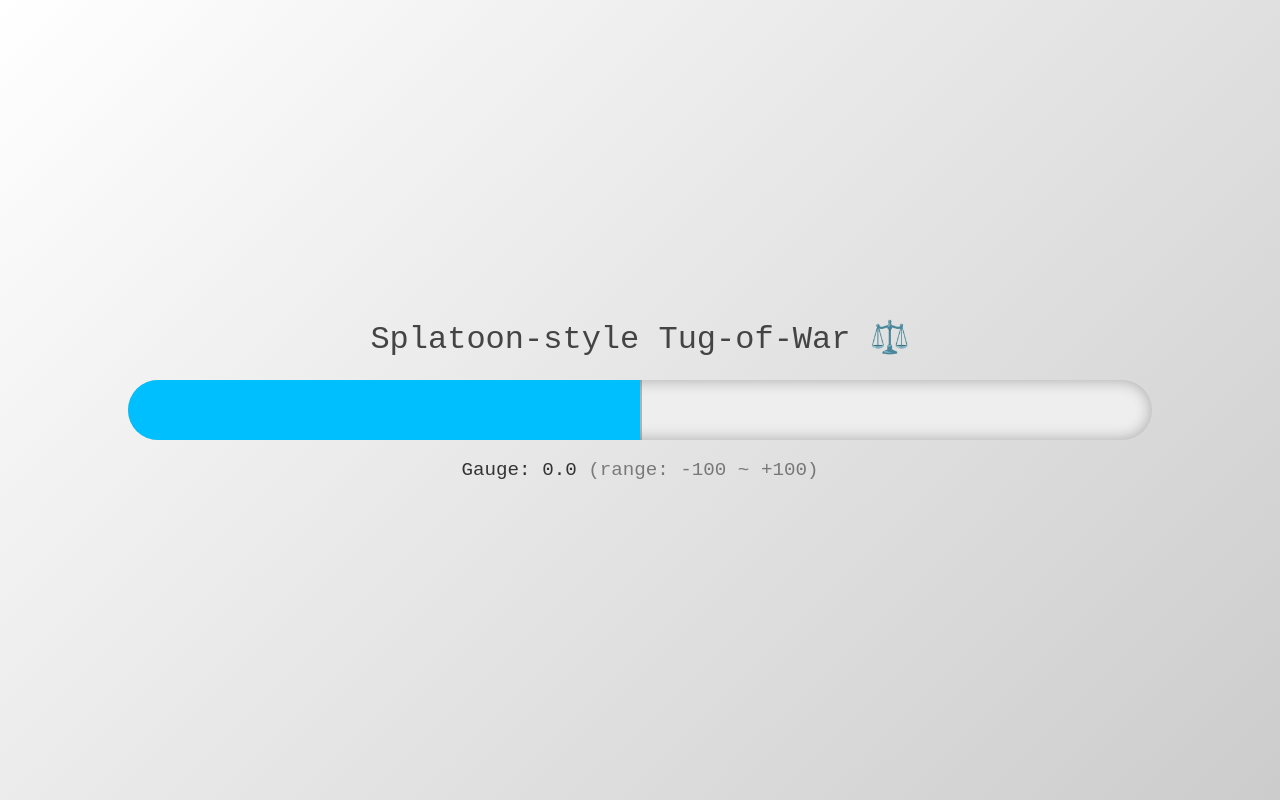
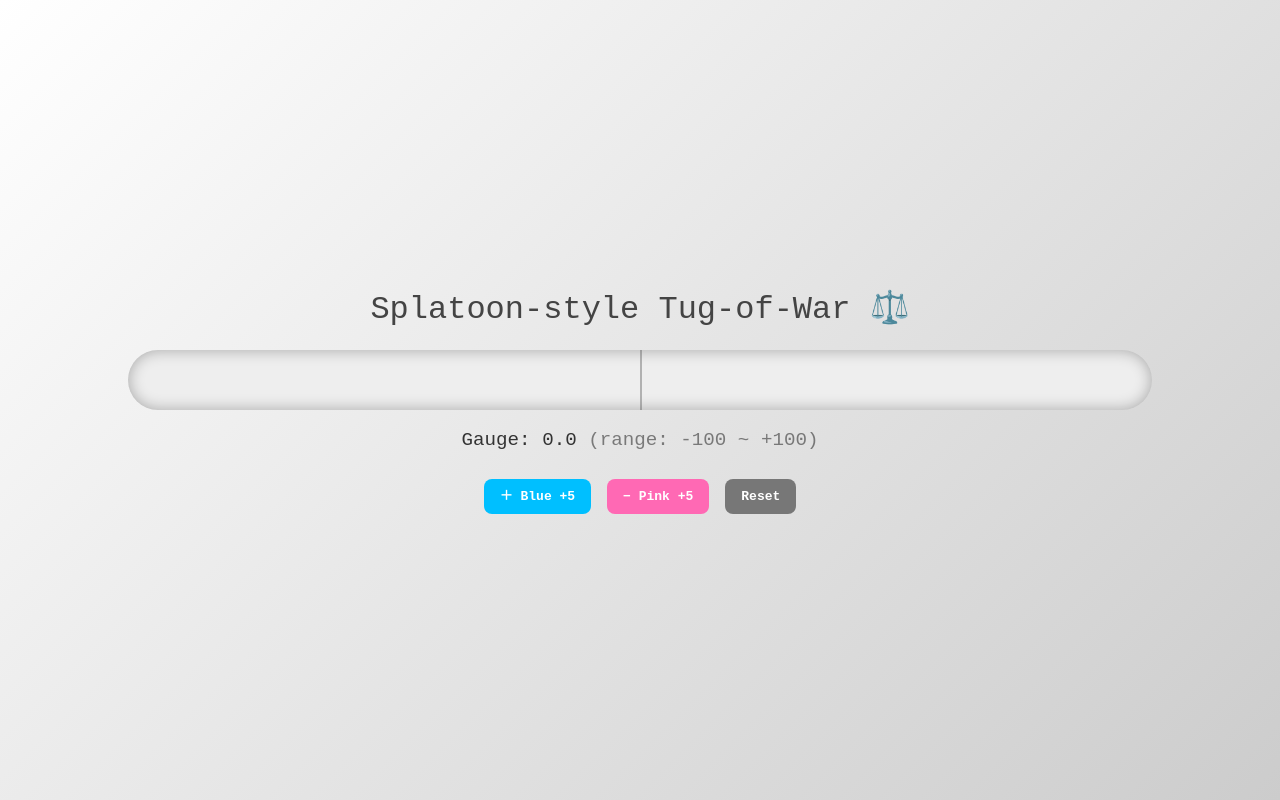
Before and after one commit to eirakusoya-std/gachihoko, a Next.js app in the folder gachihoko/: page / in a window 1280 px wide. Built offline with nearby package versions, Linux system fonts and the light colour scheme.

Commit message:
feat: gauge debug

```diff
--- a/gachihoko/app/page.tsx
+++ b/gachihoko/app/page.tsx
@@ -9,44 +9,28 @@
 };
 
 export default function Page() {
-  // 現在のゲージ位置 (-100 ~ 100)
-  const [gauge, setGauge] = useState(0);
+  const [gauge, setGauge] = useState(0); // -100 ~ 100
   const [meshData, setMeshData] = useState<MeshData | null>(null);
   const [lastOccurredAt, setLastOccurredAt] = useState<string | null>(null);
   const [winner, setWinner] = useState<"blue" | "pink" | null>(null);
 
-  // MESHデータ取得ループ
+  // ======== MESHデータ取得ループ ========
   useEffect(() => {
     const interval = setInterval(async () => {
       const res = await fetch("/api/mesh-data", { cache: "no-store" });
       if (!res.ok) return;
       const data = await res.json();
 
-      // active=falseなら停止
       if (!data.active) return;
 
       if (data.latest) {
         const latest = data.latest as MeshData;
 
-        // 重複防止
         if (latest.occurred_at !== lastOccurredAt) {
           setMeshData(latest);
           setLastOccurredAt(latest.occurred_at);
 
-          // Player 1 = +加算（右へ押す）
-          // Player 2 = -加算（左へ押す）
-          setGauge((prev) => {
-            const next =
-              latest.player === 1
-                ? Math.min(prev + latest.value, 100)
-                : Math.max(prev - latest.value, -100);
-
-            // 勝敗判定
-            if (next >= 50) setWinner("blue");
-            else if (next <= -50) setWinner("pink");
-
-            return next;
-          });
+          updateGauge(latest.player, latest.value);
         }
       }
     }, 150);
@@ -54,13 +38,36 @@
     return () => clearInterval(interval);
   }, [lastOccurredAt]);
 
-  // カラー設定
+  // ======== 勝敗付きゲージ更新関数 ========
+  const updateGauge = (player: number, value: number) => {
+    setGauge((prev) => {
+      const next =
+        player === 1
+          ? Math.min(prev + value, 100)
+          : Math.max(prev - value, -100);
+
+      if (next >= 50) setWinner("blue");
+      else if (next <= -50) setWinner("pink");
+
+      return next;
+    });
+  };
+
+  // ======== デバッグボタン用ハンドラ ========
+  const handleManualAdd = () => updateGauge(1, 5); // Blueチームに +5
+  const handleManualSub = () => updateGauge(2, 5); // Pinkチームに -5
+  const handleReset = () => {
+    setGauge(0);
+    setWinner(null);
+  };
+
+  // ======== カラー設定 ========
   const blueColor = "#00bfff";
   const pinkColor = "#ff69b4";
 
-  // 中央を基準に左右で塗り分けるゲージの見た目
-  const leftRatio = ((100 - (gauge + 100)) / 200) * 100; // 負側
-  const rightRatio = ((gauge + 100) / 200) * 100; // 正側
+  // gauge (-100 ~ 100) → 正負に応じて左右に分配
+  const blueWidth = gauge > 0 ? (gauge / 100) * 50 : 0;
+  const pinkWidth = gauge < 0 ? (Math.abs(gauge) / 100) * 50 : 0;
 
   return (
     <main
@@ -73,9 +80,10 @@
         flexDirection: "column",
         alignItems: "center",
         justifyContent: "center",
+        gap: "1rem",
       }}
     >
-      <h1 style={{ fontSize: "2rem", marginBottom: "1rem", color: "#444" }}>
+      <h1 style={{ fontSize: "2rem", color: "#444" }}>
         Splatoon-style Tug-of-War ⚖️
       </h1>
 
@@ -89,32 +97,35 @@
           borderRadius: "999px",
           overflow: "hidden",
           boxShadow: "0 0 15px rgba(0,0,0,0.3) inset",
-          display: "flex",
         }}
       >
-        {/* Pink side（左側） */}
+        {/* ピンク（左側） */}
         <motion.div
-          animate={{ width: `${leftRatio}%` }}
+          animate={{ width: `${pinkWidth}%` }}
           transition={{ type: "spring", stiffness: 80, damping: 15 }}
           style={{
+            position: "absolute",
+            left: "50%",
             height: "100%",
             background: pinkColor,
             transformOrigin: "right center",
           }}
         />
 
-        {/* Blue side（右側） */}
+        {/* 青（右側） */}
         <motion.div
-          animate={{ width: `${rightRatio}%` }}
+          animate={{ width: `${blueWidth}%` }}
           transition={{ type: "spring", stiffness: 80, damping: 15 }}
           style={{
+            position: "absolute",
+            right: "50%",
             height: "100%",
             background: blueColor,
             transformOrigin: "left center",
           }}
         />
 
-        {/* 中心ライン */}
+        {/* 中心線 */}
         <div
           style={{
             position: "absolute",
@@ -128,11 +139,57 @@
         />
       </div>
 
-      {/* === 数値表示 === */}
-      <p style={{ marginTop: "1rem", fontSize: "1.2rem" }}>
+      {/* === ゲージ値 === */}
+      <p style={{ fontSize: "1.2rem" }}>
         Gauge: {gauge.toFixed(1)}{" "}
         <span style={{ opacity: 0.6 }}>(range: -100 ~ +100)</span>
       </p>
+
+      {/* === デバッグボタン === */}
+      <div style={{ display: "flex", gap: "1rem", marginTop: "0.5rem" }}>
+        <button
+          onClick={handleManualAdd}
+          style={{
+            background: blueColor,
+            color: "#fff",
+            border: "none",
+            borderRadius: "8px",
+            padding: "8px 16px",
+            cursor: "pointer",
+            fontWeight: "bold",
+          }}
+        >
+          ＋ Blue +5
+        </button>
+        <button
+          onClick={handleManualSub}
+          style={{
+            background: pinkColor,
+            color: "#fff",
+            border: "none",
+            borderRadius: "8px",
+            padding: "8px 16px",
+            cursor: "pointer",
+            fontWeight: "bold",
+          }}
+        >
+          − Pink +5
+        </button>
+        <button
+          onClick={handleReset}
+          style={{
+            background: "#777",
+            color: "#fff",
+            border: "none",
+            borderRadius: "8px",
+            padding: "8px 16px",
+            cursor: "pointer",
+            fontWeight: "bold",
+          }}
+        >
+          Reset
+        </button>
+      </div>
 
       {/* === 勝敗表示 === */}
       {winner && (
@@ -154,7 +211,7 @@
         </motion.div>
       )}
 
-      {/* === 最新データ表示 === */}
+      {/* === 最新データ === */}
       <AnimatePresence>
         {meshData && (
           <motion.p
@@ -164,7 +221,7 @@
             exit={{ opacity: 0 }}
             transition={{ duration: 0.3 }}
             style={{
-              marginTop: "1.5rem",
+              marginTop: "1rem",
               fontSize: "0.9rem",
               color:
                 meshData.player === 1
```
